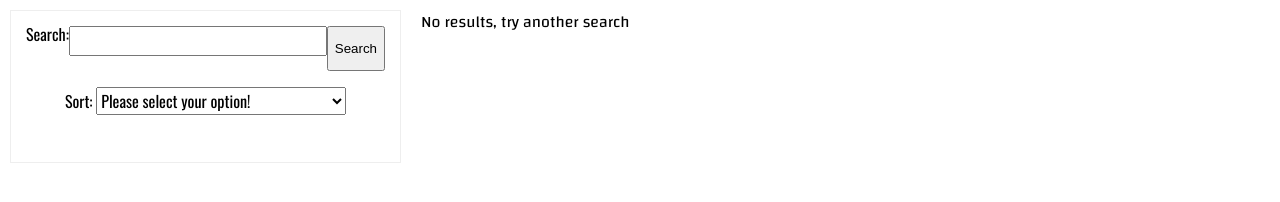
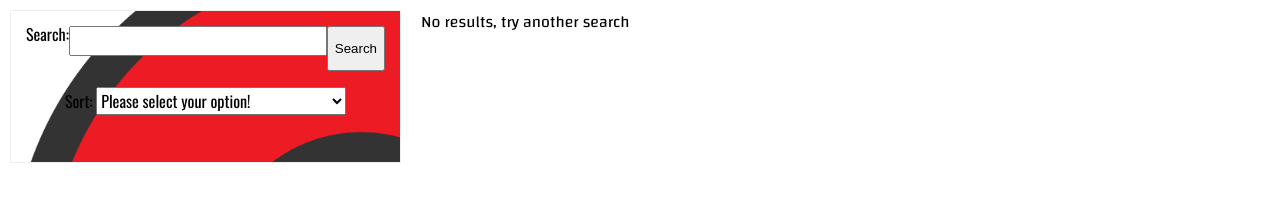
Before and after one commit to alexjonspencer1/my-first-server, a website with bundled scripts: page public/index.html in a window 1280 px wide. Shown: the part 168-370 px from the top of the page. Built offline with nearby package versions, Linux system fonts and the light colour scheme; no server answers.

Commit message:
updated pokedex and import to Heroku

```diff
--- a/package.json
+++ b/package.json
@@ -6,7 +6,7 @@
   "scripts": {
     "test": "echo \"Error: no test specified\" && exit 1",
     "start": "node server.js",
-    "update": "rm -rf public && cp -R ../pokedex && rm -rf public/.git"
+    "update": "rm -rf public && cp -R ../pokedex public && rm -rf public/.git"
   },
   "repository": {
     "type": "git",
--- a/public/src/components/app/App.js
+++ b/public/src/components/app/App.js
@@ -17,10 +17,6 @@ class App extends Component {
         const search = new Search();
         sortAndSearchSection.appendChild(search.renderDOM());
 
-        // const sortAndSearch = new SortAndSearch();
-        // const sortAndSearchDOM = sortAndSearch.renderDOM();
-        // sortAndSearchSection.appendChild(sortAndSearchDOM);
-
         const pagingSection = dom.querySelector('.paging');
         const paging = new Paging();
         const pagingDOM = paging.renderDOM();
@@ -37,8 +33,8 @@ class App extends Component {
             getPokedexAPI(options)
                 .then(data => {
                     const pokepoke = data.results;
-                    console.log(pokepoke);
-                    const totalCount = data.count;
+                    // console.log(data);
+                    const totalCount = data.results.count;
 
                     pokemonList.update({ pokemons: pokepoke });
                     paging.update({
--- a/public/src/components/options/Paging.js
+++ b/public/src/components/options/Paging.js
@@ -4,14 +4,15 @@ import hashStorage from '../../services/hash-storage.js';
 class Paging extends Component {
 
     onRender(dom) {
-        const prevButton = dom.querySelector('.prev-button');
-        const nextButton = dom.querySelector('.next-button');
+        const prevButton = dom.querySelector('.prev');
+        const nextButton = dom.querySelector('.next');
 
         if(!prevButton) {
             return;
         }
 
         const currentPage = this.props.currentPage || 1;
+        console.log(currentPage);
 
         function updatePage(increment) {
             hashStorage.set({ page: currentPage + increment });
@@ -32,6 +33,7 @@ class Paging extends Component {
         const currentPage = this.props.currentPage || 1;
         const perPage = 20;
         const totalCount = this.props.totalCount;
+        console.log("total count", totalCount);
 
         if(!totalCount) {
             return /*html*/`
--- a/public/src/main.css
+++ b/public/src/main.css
@@ -3,6 +3,19 @@ main {
     grid-template-columns: 1.5fr 4fr;
     grid-gap: 20px;
     padding: 10px 10px 0px 10px;
+    grid-template-rows: auto;
+    grid-template-areas:
+        "sort-and-search-here paging"
+        "sort-and-search-here render-cards-here";
+}
+
+.paging {
+    grid-area: paging;
+    height: 2px;
+}
+
+.sort-and-search-here {
+    grid-area: sort-and-search-here;
 }
 
 .page-logo {
@@ -63,7 +76,7 @@ header h1 {
 }
 
 .sort-and-search-section {
-    /* background-image: url("../assets/pokeball-clipart-2.png"); */
+    background-image: url("../assets/pokeball-clipart-2.png");
     background-size: 700px;
     background-repeat: no-repeat;
     background-position: 0% 15%;
@@ -74,6 +87,10 @@ header h1 {
     text-align: center;
     height: 100%;
     min-width: 330px;
+}
+
+.render-cards-here {
+    grid-area: render-cards-here;
 }
 
 .search-bar-flex {
@@ -178,6 +195,10 @@ p {
     }
     main {
         grid-template-columns: 1fr;
+        grid-template-areas:
+            "sort-and-search-here"
+            "paging"
+            "render-cards-here";
     }
     .card-flex {
         display: flex;
--- a/public/src/services/pokedex-api.js
+++ b/public/src/services/pokedex-api.js
@@ -1,11 +1,11 @@
-const URL = 'https://alchemy-pokedex.herokuapp.com/api/pokedex/';
+const URL = 'https://alchemy-pokedex.herokuapp.com/api/pokedex?sort=id';
 
 export function getPokedexAPI(options) {
 
     const page = options.page || 1;
     const search = options.search;
 
-    const url = `${URL}?page=${page || 1}&pokemon=${search || ''}`;
+    const url = `${URL}&page=${page || 1}&pokemon=${search || ''}`;
 
     return fetch(url)
         .then(response => response.json())
```
